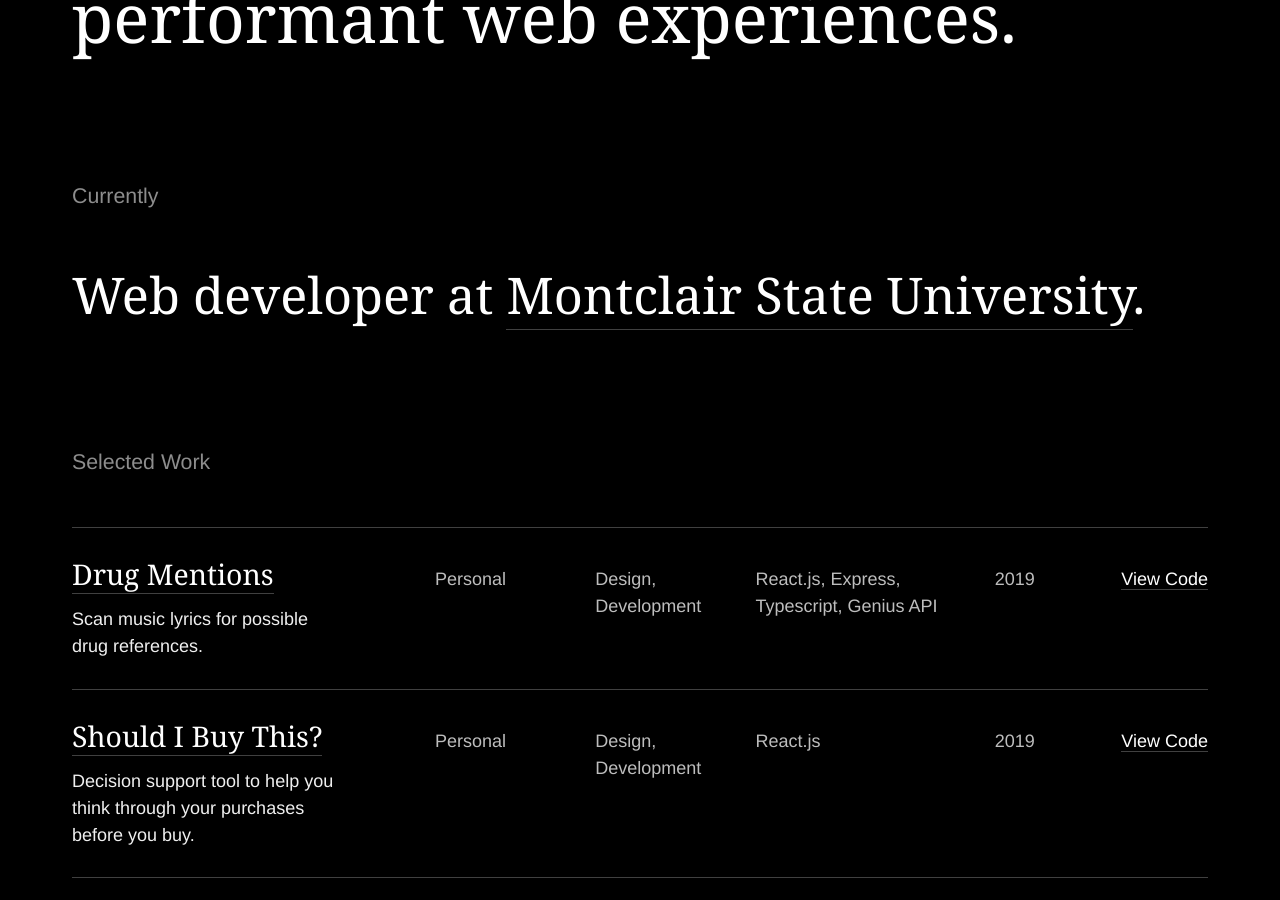
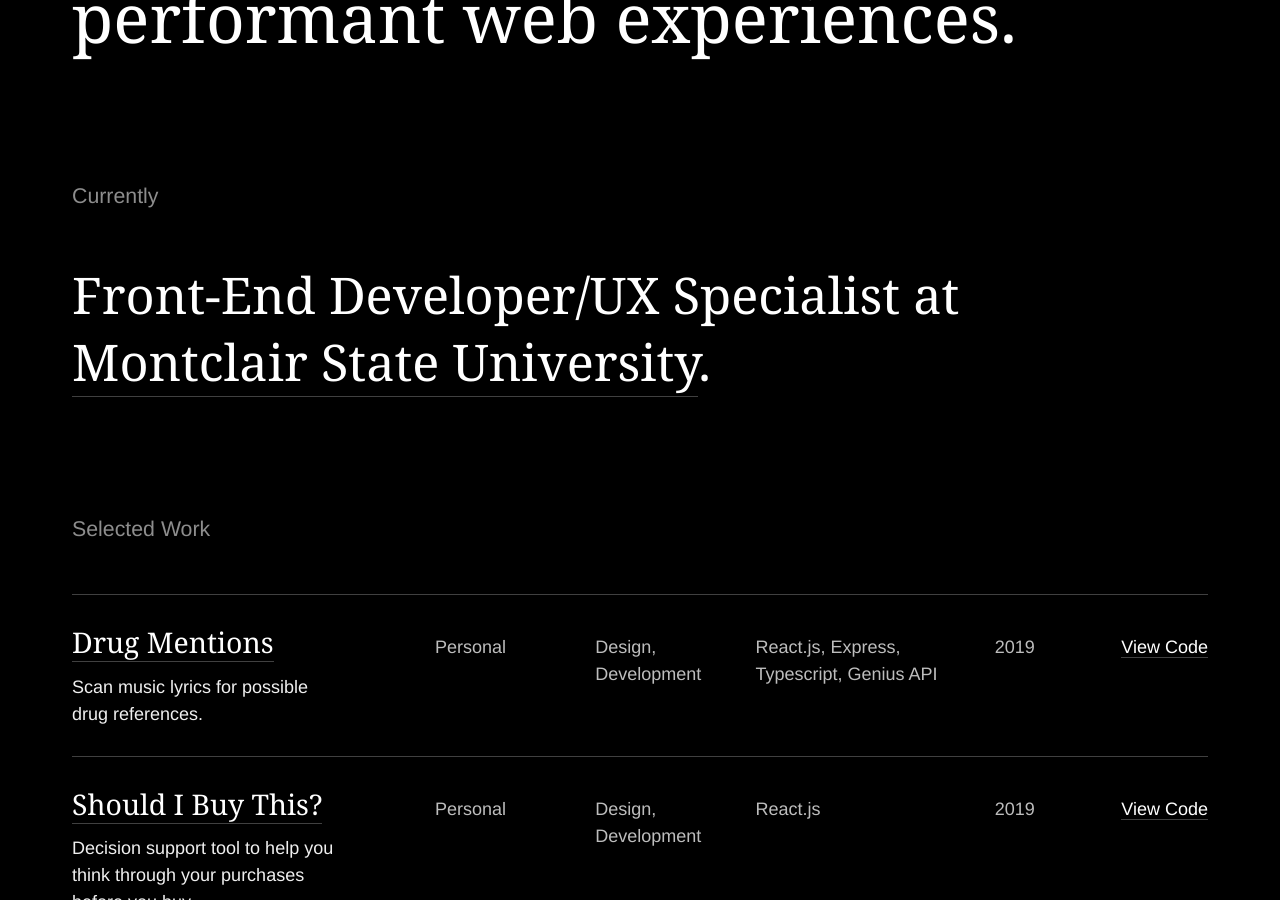
Before and after one commit to rcrespo9/portfolio-2018, a Jekyll site: the page built from index.md, in a window 1280 px wide and 900 px high, scrolled down 456 px. Built offline with Jekyll 4.4.1, drawn with Linux system fonts in a browser that asks for light colours; some web fonts are replaced; part of the change alters nothing that is shown.

Commit message:
updated job title

```diff
--- a/_layouts/home.html
+++ b/_layouts/home.html
@@ -2,7 +2,7 @@
 layout: default
 ---
 
-{%- include page-section.html title='Currently' blurb='Web developer at <a href="https://montclair.edu" target="_blank" rel="noopener nofollow">Montclair State University</a>.' -%}
+{%- include page-section.html title='Currently' blurb='Front-End Developer/UX Specialist at <a href="https://montclair.edu" target="_blank" rel="noopener nofollow">Montclair State University</a>.' -%}
 
 {%- include page-section.html title='Selected Work' projects=site.data.projects -%}
 
```
